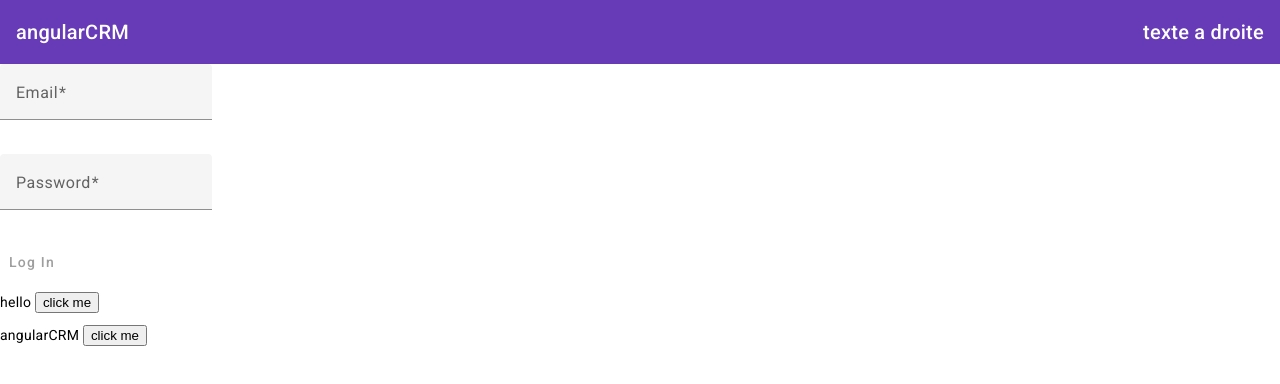
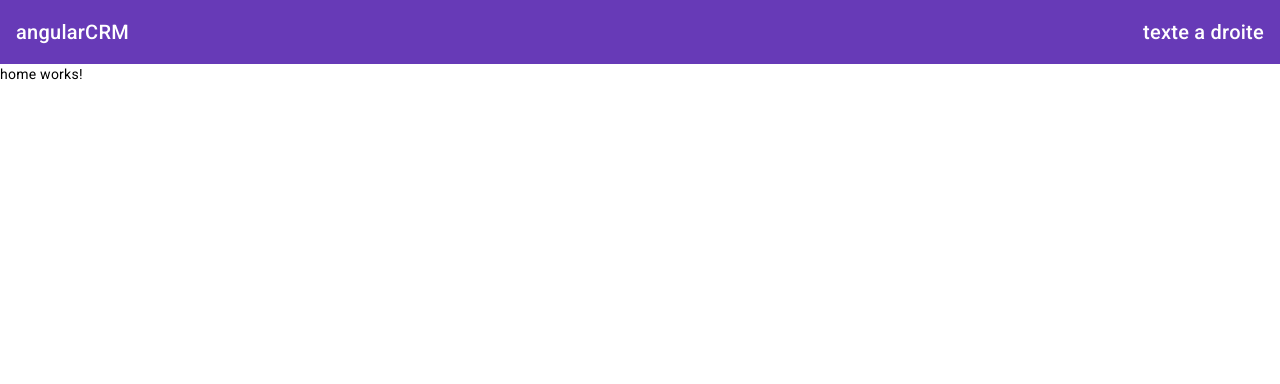
Before and after one commit to jollivetc/angularCRM-juin23, an Angular app: page /home in a window 1280 px wide. Before the commit this address led to /. Shown: the top 384 px of the page. Built offline with nearby package versions, Linux system fonts and the light colour scheme.

Commit message:
start of navigation

```diff
--- a/src/app/app-routing.module.ts
+++ b/src/app/app-routing.module.ts
@@ -1,7 +1,14 @@
 import { NgModule } from '@angular/core';
 import { RouterModule, Routes } from '@angular/router';
+import { LoginComponent } from './login/login.component';
+import { HomeComponent } from './home/home.component';
 
-const routes: Routes = [];
+const routes: Routes = [
+
+  {path:'login', component:LoginComponent},
+  {path:'home', component:HomeComponent},
+  {path:'**', redirectTo:'home'}
+];
 
 @NgModule({
   imports: [RouterModule.forRoot(routes)],
--- a/src/app/app.component.html
+++ b/src/app/app.component.html
@@ -3,7 +3,5 @@
   <span class="fill-space"></span>
   <span>texte a droite</span>
 </mat-toolbar>
-<crm-login></crm-login>
 
-<crm-dummy label="hello" (clicked)="handleClicked($event)"></crm-dummy>
-<crm-dummy [label]="title" (clicked)="handleClicked($event)"></crm-dummy>
+<router-outlet></router-outlet>
--- a/src/app/app.module.ts
+++ b/src/app/app.module.ts
@@ -9,13 +9,15 @@
 import { CrmMaterialModule } from './crm-material.module';
 import { DummyComponent } from './component/dummy/dummy.component';
 import { HelpComponent } from './component/help/help.component';
+import { HomeComponent } from './home/home.component';
 
 @NgModule({
   declarations: [
     AppComponent,
     LoginComponent,
     DummyComponent,
-    HelpComponent
+    HelpComponent,
+    HomeComponent
   ],
   imports: [
     BrowserModule,
--- /dev/null
+++ b/src/app/home/home.component.html
@@ -0,0 +1 @@
+<p>home works!</p>
```
Also changed, not shown: src/app/home/home.component.ts (added, +10 -0 lines), src/app/home/home.component.scss (added), 1 other file (tests, documents, lock files or other folders).
